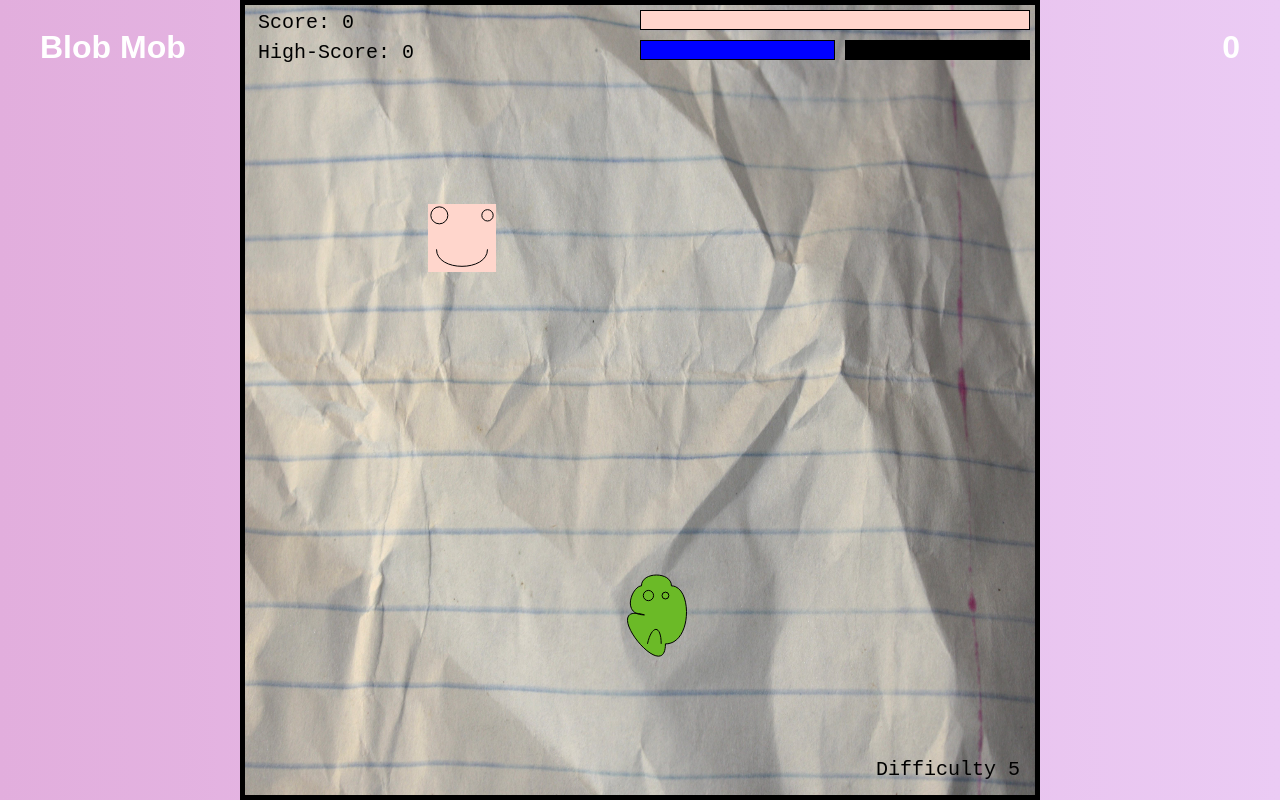
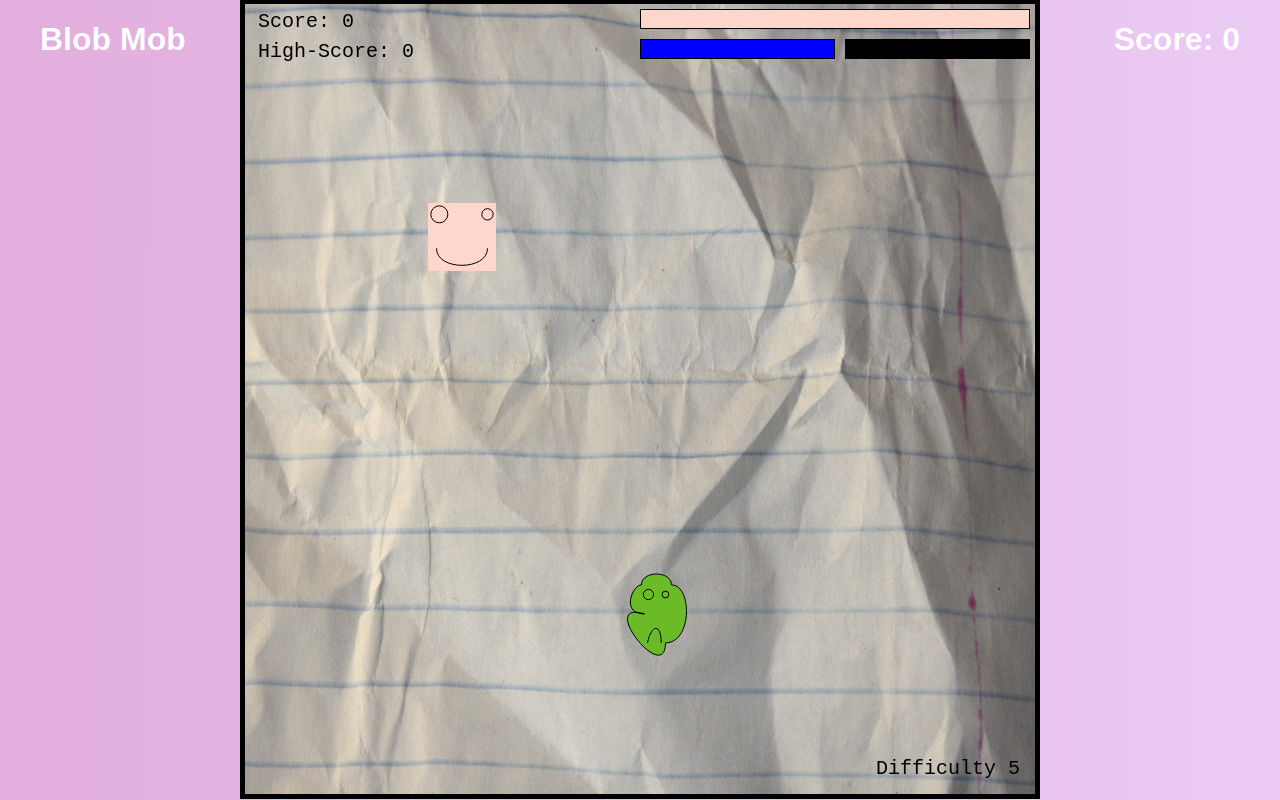
Before and after one commit to zacktraczyk/Blob-Mob, a React (Vite) app in the folder client/: page / in a window 1280 px wide. Both pictures are taken after typing "Sample", "Sample123" into the empty fields and a click on the input "submit". Built offline with nearby package versions, Linux system fonts and the light colour scheme.

Commit message:
framer motion animations to main components

```diff
--- a/client/package.json
+++ b/client/package.json
@@ -8,6 +8,7 @@
     "preview": "vite preview"
   },
   "dependencies": {
+    "framer-motion": "^6.3.13",
     "react": "^18.0.0",
     "react-dom": "^18.0.0"
   },
--- a/client/src/App.css
+++ b/client/src/App.css
@@ -7,7 +7,6 @@
 
 .title {
   position: absolute;
-  top: 1vh;
   left: 5vh;
   color: #fff;
   font-size: 4vh;
@@ -15,7 +14,6 @@
 
 .current-score {
   position: absolute;
-  top: 1vh;
   right: 5vh;
   color: #fff;
   font-size: 4vh;
--- a/client/src/App.tsx
+++ b/client/src/App.tsx
@@ -1,3 +1,4 @@
+import { motion, AnimatePresence } from 'framer-motion'
 import React, { useState } from 'react'
 import Canvas from './Canvas'
 import Login from './login/Login'
@@ -29,7 +30,6 @@ const App = () => {
   }
 
   const showScoreBoard = () => {
-    console.log("APP.tsx: showScoreBoard (onGameover) score:", score)
     setPage(scoreboard);
   }
 
@@ -38,15 +38,14 @@ const App = () => {
     setScore(score);
   }
 
-  console.log("APP.tsx: component render score:", score)
-
   return (
     <>
       <h1 className='title'>Blob Mob</h1>
-      {/* <h1 className='score'>Score: {score}</h1> */}
-      <h1 className='current-score'>{score}</h1>
+      <h1 className='current-score'>Score: {score}</h1>
       <div className='main-container'>
-        {page}
+        <AnimatePresence>
+            {page}
+        </AnimatePresence>
       </div>
     </>
   )
--- a/client/src/Canvas.tsx
+++ b/client/src/Canvas.tsx
@@ -1,3 +1,4 @@
+import { motion } from 'framer-motion'
 import { useRef, useEffect } from 'react'
 
 interface CanvasProps {
@@ -28,7 +29,7 @@ const Canvas = (props: CanvasProps) => {
       if (gameover) {
         onGameover();
       }
-      if (typeof score == 'number')  updateScore(score);
+      if (typeof score == 'number') updateScore(score);
       animationFrameId = window.requestAnimationFrame(render);
     }
     render()
@@ -38,7 +39,15 @@ const Canvas = (props: CanvasProps) => {
     }
   }, [draw])
 
-  return <canvas ref={canvasRef} {...rest} />
+  return (
+    <motion.div
+      initial={{ x: 300, opacity: 0 }}
+      animate={{ x: 0, opacity: 1 }}
+      exit={{ x: -300, opacity: 0 }}
+    >
+      <canvas ref={canvasRef} {...rest} />
+    </motion.div>
+  )
 }
 
 export default Canvas
--- a/client/src/login/Login.css
+++ b/client/src/login/Login.css
@@ -25,9 +25,7 @@
   font-size: 20px;
 }
 
-.login input:focus {
-
-}
+.login input:focus {}
 
 .login input[type=submit] {
   font-size: inherit;
--- a/client/src/login/Login.tsx
+++ b/client/src/login/Login.tsx
@@ -1,3 +1,4 @@
+import { motion } from 'framer-motion'
 import React from 'react'
 import './Login.css'
 
@@ -16,6 +17,11 @@ export default function Login(props) {
   }
 
   return (
+    <motion.div
+      initial={{ x: -300, opacity: 0 }}
+      animate={{ x: 0, opacity: 1 }}
+      exit={{ x: 300, opacity: 0 }}
+    >
       <div onSubmit={handleSubmit} className="login">
         <h2>Login</h2>
         <form>
@@ -38,5 +44,6 @@ export default function Login(props) {
           <input type="submit" value="submit" className="submit"></input>
         </form>
       </div>
+    </motion.div>
   )
 }
--- a/client/src/scoreboard/Scoreboard.css
+++ b/client/src/scoreboard/Scoreboard.css
@@ -15,6 +15,7 @@
 
 .scoreboard ul {
   padding: 0px 80px;
+  overflow: scroll;
 }
 
 .scoreboard li {
--- a/client/src/scoreboard/Scoreboard.tsx
+++ b/client/src/scoreboard/Scoreboard.tsx
@@ -1,9 +1,14 @@
-import React from 'react'
+import { motion } from 'framer-motion'
 import './Scoreboard.css'
 
 export default function Scoreboard() {
 
   return (
+    <motion.div
+      initial={{ x: 300, opacity: 0 }}
+      animate={{ x: 0, opacity: 1 }}
+      exit={{ x: -300, opacity: 0 }}
+    >
       <div className='scoreboard'>
         <h1>Top Scores</h1>
         <ul>
@@ -19,7 +24,56 @@ export default function Scoreboard() {
             <p className='name'>John</p>
             <p className='score'>12</p>
           </li>
+          <li>
+            <p className='name'>Bob</p>
+            <p className='score'>134</p>
+          </li>
+          <li>
+            <p className='name'>Sal</p>
+            <p className='score'>127</p>
+          </li>
+          <li>
+            <p className='name'>John</p>
+            <p className='score'>12</p>
+          </li>
+          <li>
+            <p className='name'>Bob</p>
+            <p className='score'>134</p>
+          </li>
+          <li>
+            <p className='name'>Sal</p>
+            <p className='score'>127</p>
+          </li>
+          <li>
+            <p className='name'>John</p>
+            <p className='score'>12</p>
+          </li>
+          <li>
+            <p className='name'>Bob</p>
+            <p className='score'>134</p>
+          </li>
+          <li>
+            <p className='name'>Sal</p>
+            <p className='score'>127</p>
+          </li>
+          <li>
+            <p className='name'>John</p>
+            <p className='score'>12</p>
+          </li>
+          <li>
+            <p className='name'>Bob</p>
+            <p className='score'>134</p>
+          </li>
+          <li>
+            <p className='name'>Sal</p>
+            <p className='score'>127</p>
+          </li>
+          <li>
+            <p className='name'>John</p>
+            <p className='score'>12</p>
+          </li>
         </ul>
       </div>
+    </motion.div>
   )
 }
```
Also changed, not shown: 1 other file (tests, documents, lock files or other folders). Lines whose indentation alone changed are shown as unchanged.
